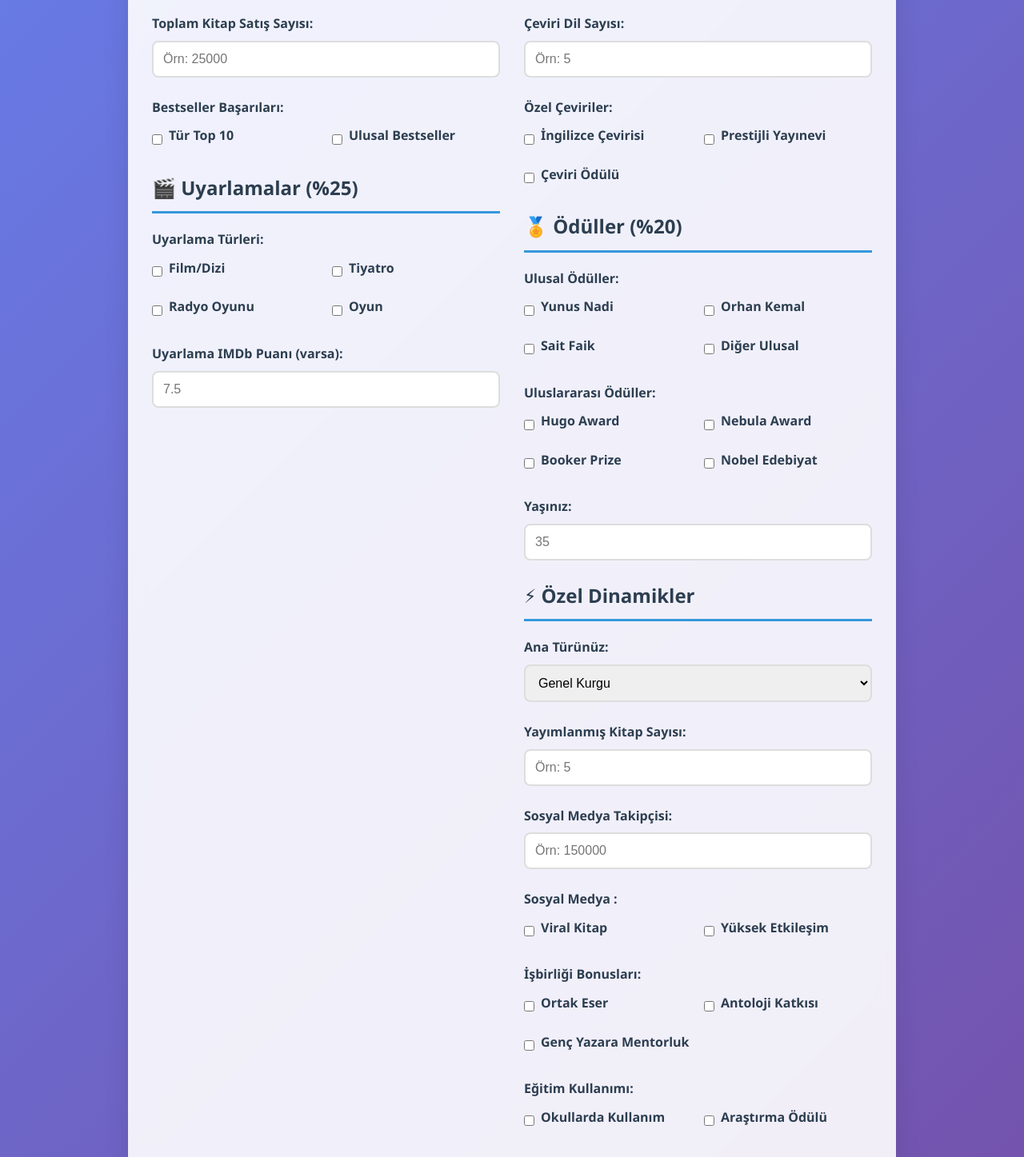
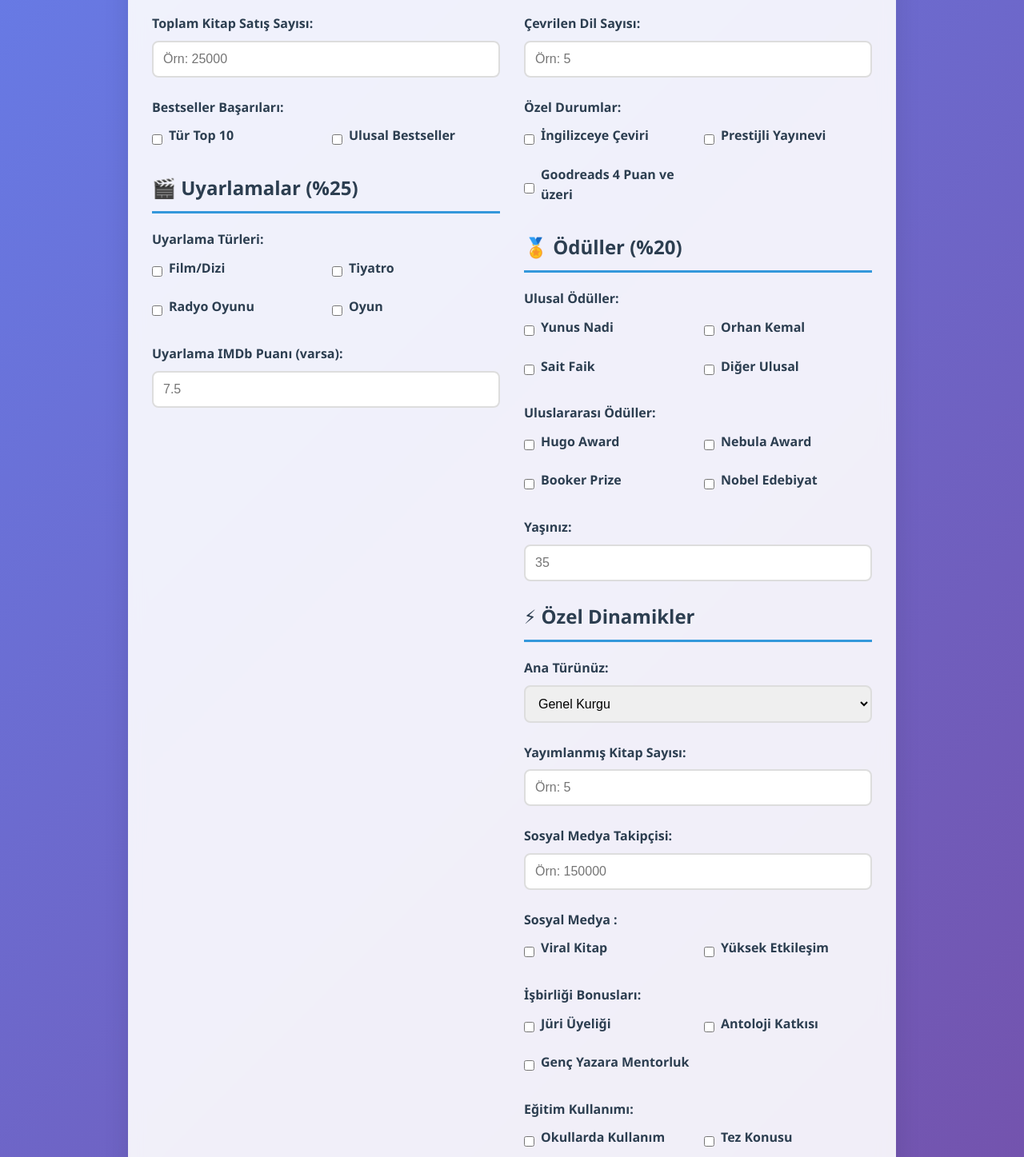
Before and after one commit to selimbektas/ELO, a plain HTML site: page index.html in a window 1280 px wide. Shown: the part 304-1751 px from the top of the page at 80% size. Drawn offline with Linux system fonts and the light colour scheme.

Commit message:
Update index.html

```diff
--- a/index.html
+++ b/index.html
@@ -295,16 +295,16 @@ font-size: 3em;
 <h3 class="section-title">🌍 Çeviriler (%15)</h3>
 
 <div class="form-group">
-<label for="translationCount">Çeviri Dil Sayısı:</label>
+<label for="translationCount">Çevrilen Dil Sayısı:</label>
 <input type="number" id="translationCount" min="0" placeholder="Örn: 5">
 </div>
 
 <div class="form-group">
-<label>Özel Çeviriler:</label>
+<label>Özel Durumlar:</label>
 <div class="checkbox-group">
 <div class="checkbox-item">
 <input type="checkbox" id="englishTranslation" value="40">
-<label for="englishTranslation">İngilizce Çevirisi</label>
+<label for="englishTranslation">İngilizceye Çeviri</label>
 </div>
 <div class="checkbox-item">
 <input type="checkbox" id="prestigiousPublisher" value="30">
@@ -312,7 +312,7 @@ font-size: 3em;
 </div>
 <div class="checkbox-item">
 <input type="checkbox" id="translationAward" value="60">
-<label for="translationAward">Çeviri Ödülü</label>
+<label for="translationAward">Goodreads 4 Puan ve üzeri</label>
 </div>
 </div>
 </div>
@@ -375,7 +375,7 @@ font-size: 3em;
 <select id="genre">
 <option value="general">Genel Kurgu</option>
 <option value="scifi">Bilim Kurgu</option>
-<option value="historical">Tarihsel Roman</option>
+<option value="historical">Tarihi Roman</option>
 <option value="mystery">Polisiye</option>
 <option value="children">Çocuk Kitabı</option>
 <option value="fantasy">Fantastik</option>
@@ -411,7 +411,7 @@ font-size: 3em;
 <div class="checkbox-group">
 <div class="checkbox-item">
 <input type="checkbox" id="collaboration" value="30">
-<label for="collaboration">Ortak Eser</label>
+<label for="collaboration">Jüri Üyeliği</label>
 </div>
 <div class="checkbox-item">
 <input type="checkbox" id="anthology" value="15">
@@ -433,7 +433,7 @@ font-size: 3em;
 </div>
 <div class="checkbox-item">
 <input type="checkbox" id="researchAward" value="50">
-<label for="researchAward">Araştırma Ödülü</label>
+<label for="researchAward">Tez Konusu</label>
 </div>
 </div>
 </div>
```
